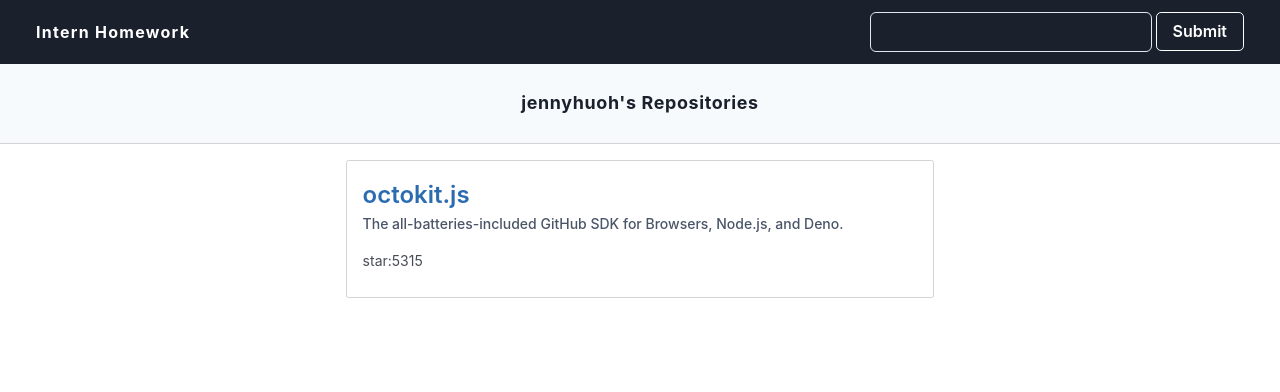
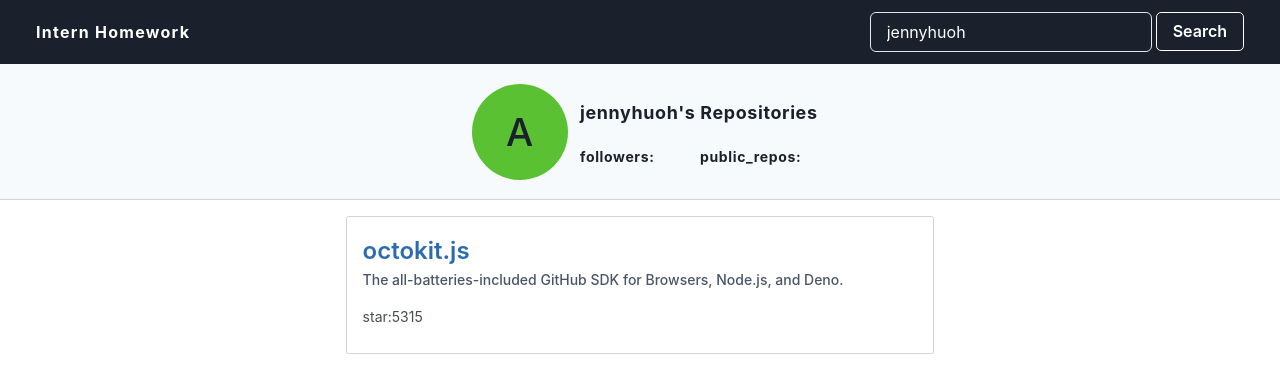
Before and after one commit to jennyhuoh/nextjs_practice, a Next.js app: page /users/1/repos in a window 1280 px wide. Shown: the top 392 px of the page. Built offline with nearby package versions, Linux system fonts and the light colour scheme; no server answers.

Commit message:
add 1. axios 2. search users/repos api

```diff
--- /dev/null
+++ b/actions/index.js
@@ -0,0 +1,8 @@
+import { SET_USERNAME } from '../utils/constants'
+
+export const setUsername = (dispatch, name) => {
+    dispatch({
+        type: SET_USERNAME,
+        payload: name
+    })
+}
--- a/next.config.js
+++ b/next.config.js
@@ -3,4 +3,6 @@ const nextConfig = {
   reactStrictMode: true,
 }
 
+
+
 module.exports = nextConfig
--- a/package.json
+++ b/package.json
@@ -11,6 +11,7 @@
     "@emotion/react": "^11",
     "@emotion/styled": "^11",
     "@octokit/rest": "^18.12.0",
+    "axios": "^0.26.1",
     "formik": "^2.2.9",
     "framer-motion": "^6",
     "next": "12.1.0",
--- a/pages/_app.js
+++ b/pages/_app.js
@@ -1,10 +1,14 @@
 // import '../styles/globals.css'
 import { ChakraProvider } from '@chakra-ui/react'
+import { StoreProvider } from '../store'
 
 export default function MyApp({ Component, pageProps }) {
   return(
-    <ChakraProvider>
-      <Component {...pageProps} />
-    </ChakraProvider>
+    <StoreProvider>
+      <ChakraProvider>
+        <Component {...pageProps} />
+      </ChakraProvider>
+    </StoreProvider>
+
   )
 }
--- a/pages/api/index.js
+++ b/pages/api/index.js
@@ -1,7 +1,40 @@
-const { Octokit } = require("@octokit/rest");
+import axios from 'axios'
 
-export default async (req, res) => {
-    const octokit = new Octokit({
-        auth: ''
+const instance = axios.create({
+    baseURL:'https://api.github.com'
+})
+
+instance.interceptors.request.use(
+    function(config){
+        return config
+    },
+    function(error){
+        console.log('request error')
+        return Promise.reject(error);
     }
-}
+)
+instance.interceptors.response.use(
+    function(response){
+        return response;
+    },
+    function(error){
+        if(error.response){
+            switch(error.response.status){
+                case 404:
+                    console.log('頁面不存在')
+                    alert('查無此使用者，請重新輸入～')
+                    window.location.reload()
+                    break
+                case 500:
+                    console.log('程式發生問題')
+                    break
+                default:
+                    console.log('other error')
+            }
+        }
+        return Promise.reject(error);
+    }
+)
+
+export const getUserRepos = (id, data) => instance.get(`/users/${id}/repos?per_page=10?page=10`, data)
+export const getUserDetail = (id, data) => instance.get(`/users/${id}`, data)
--- a/pages/index.js
+++ b/pages/index.js
@@ -1,11 +1,13 @@
 import Head from 'next/head'
-import { useEffect } from 'react';
+import { useEffect, useContext } from 'react';
 import { useRouter } from 'next/router';
+import { StoreContext } from '../store'
 
 export default function Home() {
+  const { state: { username }} = useContext(StoreContext)
   const router= useRouter()
   useEffect(() => {
-    router.push(`/users/${123}/repos`)
+    router.push(`/users/${username}/repos`)
   }, [])
   return (
     <>
--- a/pages/users/[username]/repos.js
+++ b/pages/users/[username]/repos.js
@@ -9,12 +9,37 @@ import { Box,
          StatNumber,
          StatHelpText,
          VStack,
-         FormControl
+         FormControl,
+         Avatar,
+         Grid,
+         GridItem
          } from '@chakra-ui/react'
-import { Formik, Field, Form } from 'formik';
+import { Formik, Field, Form } from 'formik'
+import { useState, useEffect, useContext } from 'react'
+import { useRouter } from 'next/router'
+import { StoreContext } from '../../../store'
+import { setUsername } from '../../../actions'
+import { getUserRepos, getUserDetail } from '../../api/index'
+export default function Repos() {
+  const { state: {username} , dispatch} = useContext(StoreContext)
+  const [avatar, setAvatar] = useState('')
+  const [userFollowers, setUserFollowers] = useState('')
+  const [repoSum, setRepoSum] = useState('')
+  const router = useRouter()
 
-export default function Repos() {
+  useEffect(() => {
+    getUserDetail(username).then((response) => {
+      console.log(response.data)
+      setAvatar(response.data.avatar_url)
+      setUserFollowers(response.data.followers)
+      setRepoSum(response.data.public_repos)
+      getUserRepos(username).then((response) => {
+        console.log(response.data)
+        router.push(`/users/${username}/repos`)
+      }).catch(input => {console.log(input.response)})
+    }).catch(input => {console.log(input.response)})
 
+  }, [username])
   return (
     <>
       <Flex bg='gray.800' h='8vh' color='white' px='9'>
@@ -23,12 +48,17 @@ export default function Repos() {
         </Box>
         <Spacer />
         <Formik
-            initialValues={{ name: '' }}
+            initialValues={{ name: 'jennyhuoh' }}
             onSubmit={(values, {setSubmitting}) => {
-                setTimeout(() => {
-                alert(JSON.stringify(values, null, 2))
-                setSubmitting(false)
-                }, 1000)
+                if(values.name !== '') {
+                    setTimeout(() => {
+                      setUsername(dispatch, values.name)
+                      setSubmitting(false)
+                    }, 1000)
+                } else {
+                    alert('欄位不可空白送出哦。')
+                    setSubmitting(false)
+                }
             }}
         >
         {(props) => (
@@ -54,15 +84,29 @@ export default function Repos() {
                         isLoading={props.isSubmitting}
                         type='submit'
                     >
-                        Submit
+                        Search
                     </Button>
                 </Box>
             </Form>
         )}
         </Formik>
       </Flex>
-      <Center bg='gray.50' h='10vh' borderBottom='0.1vw solid lightGray' fontWeight='bold' letterSpacing='0.05vw' fontSize='1.4vw'>
-        jennyhuoh's Repositories
+      <Center bg='gray.50' h='17vh' borderBottom='0.1vw solid lightGray' fontWeight='bold' letterSpacing='0.05vw' fontSize='1.4vw'>
+        <Grid
+          h='18vh'
+          templateRows='repeat(2, 1fr)'
+          templateColumns='repeat(3, 1fr)'
+          // gap={4}
+          pt='3'
+        >
+          <GridItem p='3' rowSpan={2} colSpan={1}><Avatar name='avatar' size='xl' src={avatar} /></GridItem>
+          <GridItem pt='7' colSpan={2}>{username}'s Repositories</GridItem>
+          <GridItem fontSize='sm' pt='2' colSpan={1}>followers: {userFollowers}</GridItem>
+          <GridItem fontSize='sm' pt='2' colSpan={1}>public_repos: {repoSum}</GridItem>
+        </Grid>
+
+        {/* <img alt='avatar' src={avatar}/> */}
+
       </Center>
       <VStack spacing='5' mt='4'>
         <Box w='46%' border='0.1vw solid lightGray' borderRadius='0.2vw'>
--- /dev/null
+++ b/store/index.js
@@ -0,0 +1,31 @@
+import { createContext, useReducer } from 'react';
+import { SET_USERNAME } from '../utils/constants';
+
+export const StoreContext = createContext();
+
+const initialState = {
+    username: 'jennyhuoh'
+}
+
+function reducer(state, action) {
+    switch (action.type) {
+        case SET_USERNAME:
+            return {
+                ...state,
+                username: action.payload
+            }
+        default:
+            return state;
+    }
+}
+
+export function StoreProvider(props) {
+    const [state, dispatch] = useReducer(reducer, initialState)
+    const value = {state, dispatch}
+
+    return(
+        <StoreContext.Provider value={value}>
+            {props.children}
+        </StoreContext.Provider>
+    );
+}
--- /dev/null
+++ b/utils/constants.js
@@ -0,0 +1,2 @@
+// Set User
+export const SET_USERNAME = 'SET_USERNAME';
```
Also changed, not shown: pages/api/github.js (added, +12 -0 lines), 1 other file (tests, documents, lock files or other folders).
